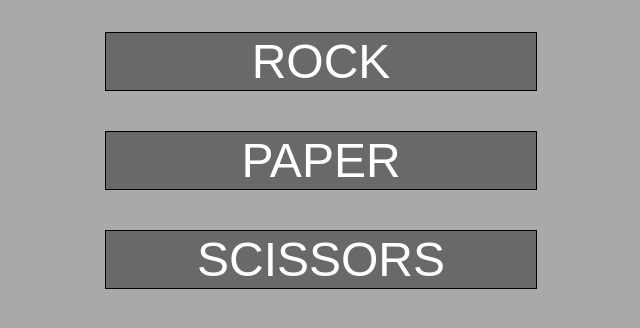
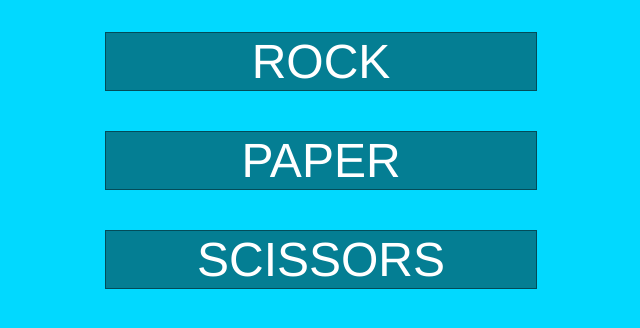
Before and after one commit to ilarelet/Rock-Paper-Scissors, a plain HTML site: page index.html in a window 1280 px wide. Shown: the whole page, without its empty margins (319-959 px from the left). Drawn offline with Linux system fonts and the light colour scheme.

Commit message:
Blue color scheme applied

```diff
--- a/style.css
+++ b/style.css
@@ -3,7 +3,7 @@ html{
 }
 
 body{
-    background-color: darkgray;
+    background-color: rgb(1, 217, 255);
 }
 
 #buttonBox{
@@ -15,10 +15,10 @@ body{
 }
 
 .playerChoice{
-    background-color: dimgray;
-    border: solid black 1px;
+    background-color: rgb(4, 126, 147);
+    border: solid rgb(2, 76, 89) 1px;
     color: white;
-    font-family: Arial, Helvetica, sans-serif;
+    font-family: Helvetica, sans-serif;
     text-transform: uppercase;
     font-size: 48px;
     width: 9em;
```
